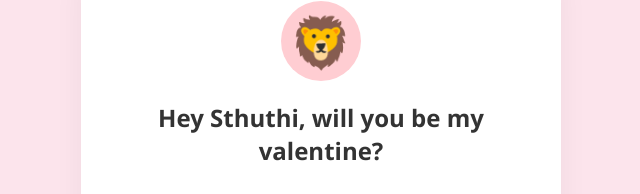
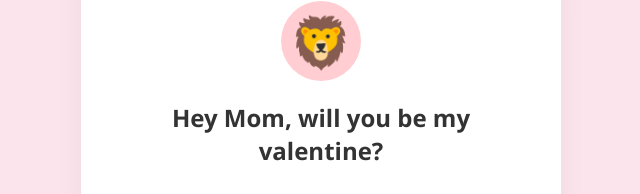
Before and after one commit to Ankit-MajumderXD/Valentine-for-someone-special, a plain HTML site: page index.html in a window 1280 px wide. Shown: the part 276-470 px from the top of the page, without its empty margins (319-959 px from the left). Drawn offline with Linux system fonts and the light colour scheme.

Commit message:
Update valentine message for personalization

```diff
--- a/index.html
+++ b/index.html
@@ -13,7 +13,7 @@
             <div class="cat-icon">🦁</div>
         </div>
 
-        <h1 id="question">Hey Sthuthi, will you be my valentine?</h1>
+        <h1 id="question">Hey Mom, will you be my valentine?</h1>
 
         <div class="button-group">
             <button id="yesBtn">Yes</button>
```
